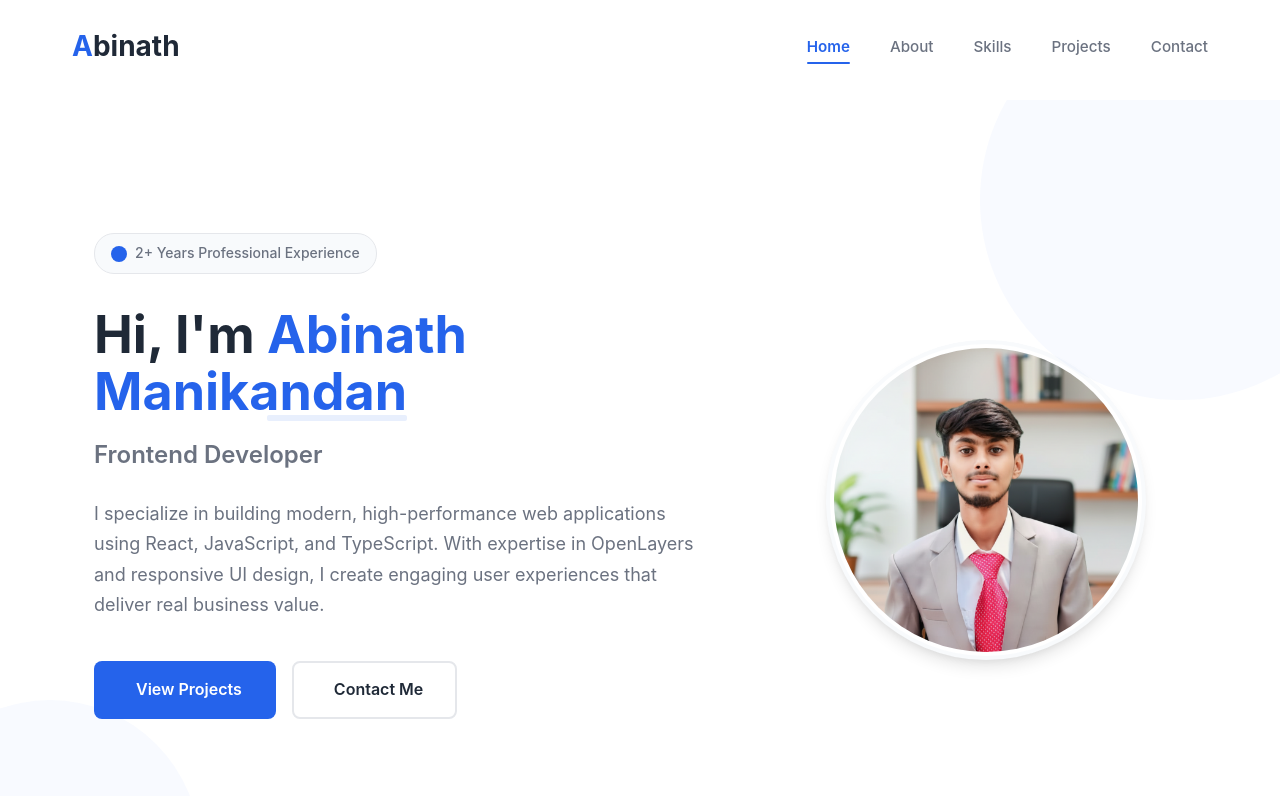
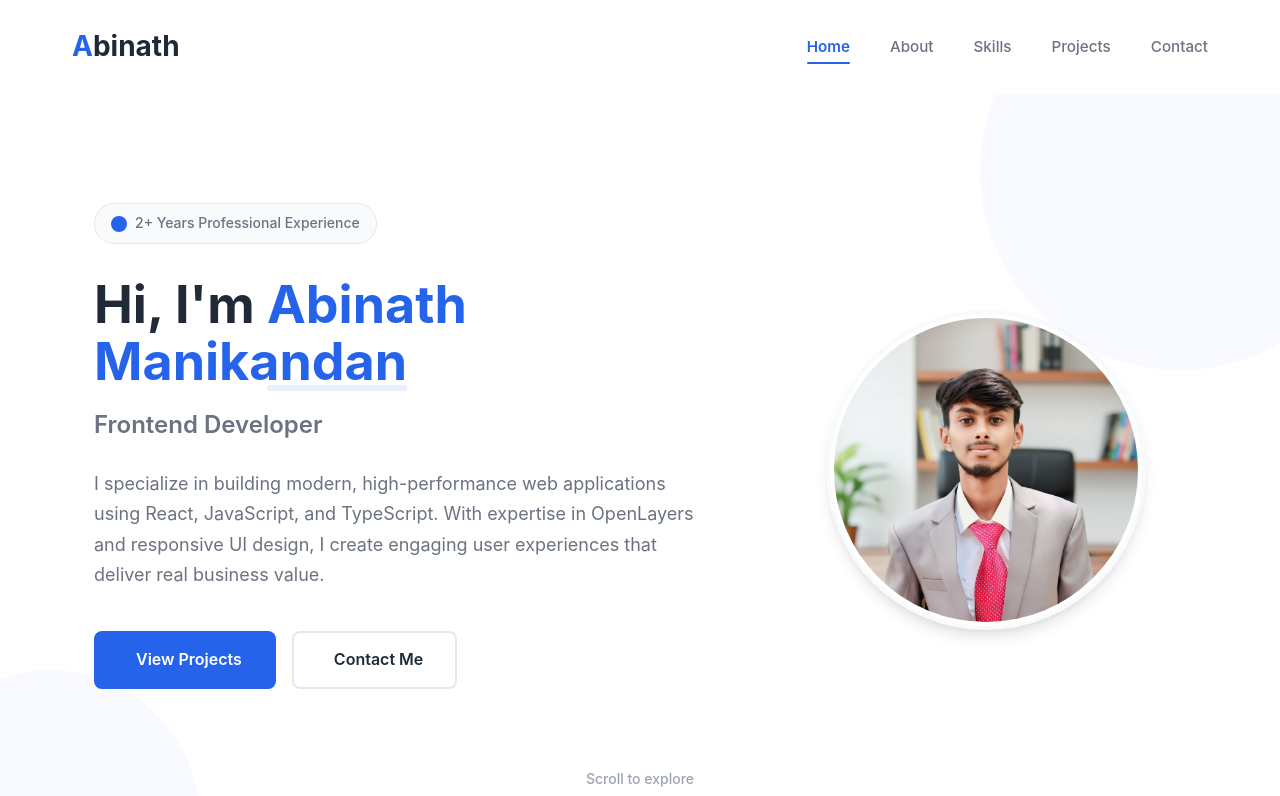
Before and after one commit to Abinath2105/portfolio, a React (Create React App) app: page / in a window 1280 px wide. Shown: the top 796 px of the page. Built offline with nearby package versions, Linux system fonts and the light colour scheme.

Commit message:
Initial commit - Portfolio project

```diff
--- a/src/App.css
+++ b/src/App.css
@@ -87,7 +87,7 @@ body {
 /* Main Content - Scrollable area */
 .main-content {
   flex: 1;
-  margin-top: 100px; /* Match header height */
+  margin-top: 70px; /* Match header height */
   width: 100%;
 }
 
--- a/src/components/Hero.css
+++ b/src/components/Hero.css
@@ -508,6 +508,7 @@
 
   .new-hero-scroll-indicator {
     bottom: 1.5rem;
+    display: none;
   }
 }
 
```
